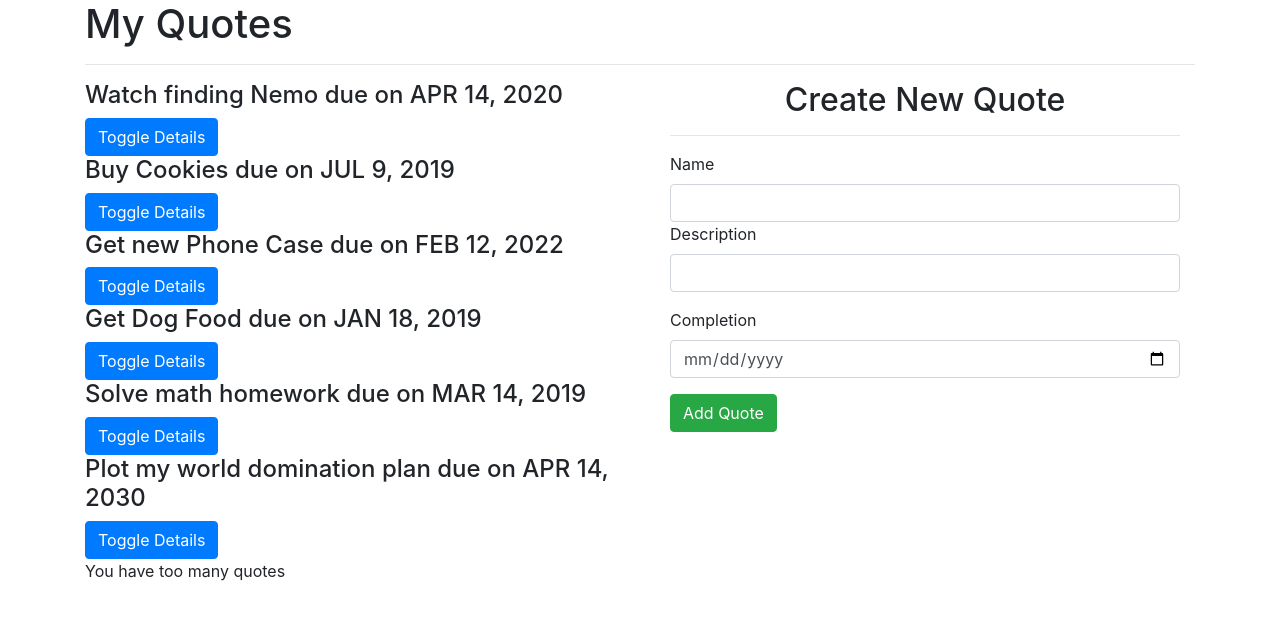
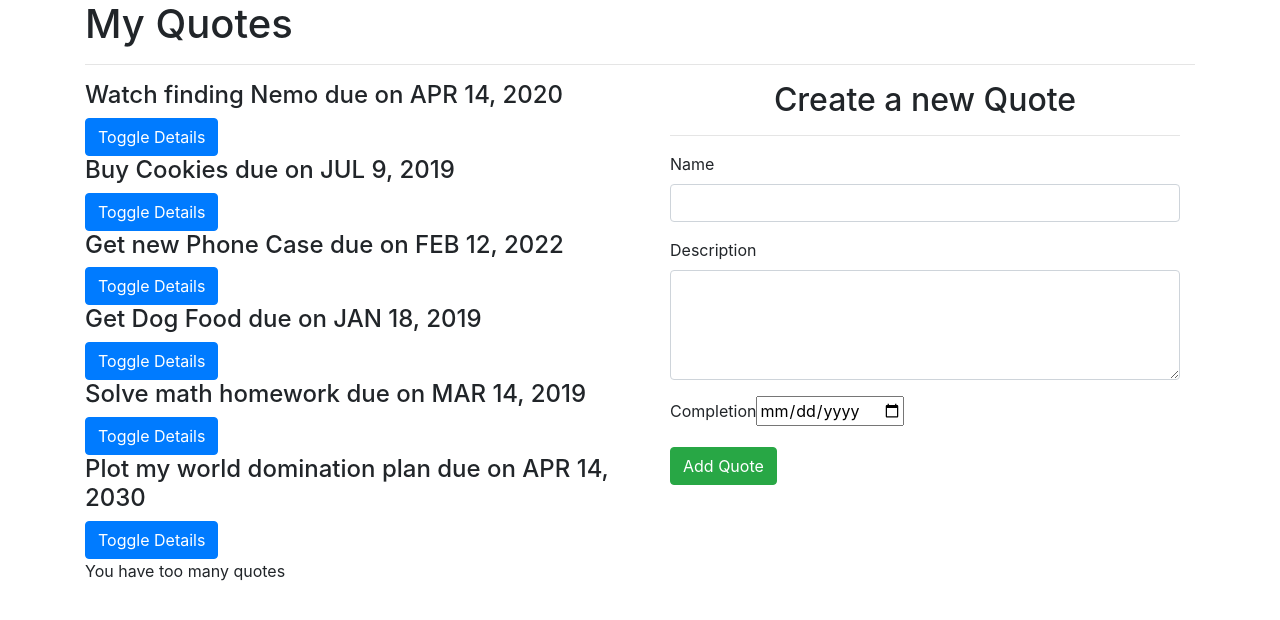
Before and after one commit to kiprotichdominic/Quotes-App, an Angular app: page / in a window 1280 px wide. Shown: the top 620 px of the page. Built offline with nearby package versions, Linux system fonts and the light colour scheme.

Commit message:
add dubmit form and ngmofrl

```diff
--- a/src/app/quote-form/quote-form.component.html
+++ b/src/app/quote-form/quote-form.component.html
@@ -1,25 +1,57 @@
 <div class="container-fluid">
-  <h2 class="text-center">Create New Quote</h2>
+  <h2 class="text-center">Create a new Quote</h2>
   <hr />
-  <form>
-    <div class="formgroup">
+  <form #quoteForm="ngForm" (ngSubmit)='submitGoal()'>
+    <div class="form-group">
       <label for="name">Name</label>
-      <input type="text" required id="name" class="form-control" />
+      <input
+        type="text"
+        class="form-control"
+        id="name"
+        [(ngModel)]="newQuote.name"
+        name="name"
+        #name="ngModel"
+        required
+      />
+      <div [hidden]="name.valid || name.pristine" class="alert alert-danger">
+        <p>Name is required</p>
+      </div>
     </div>
     <div class="form-group">
       <label for="description">Description</label>
-      <input
-        type="text"
+      <textarea
+        class="form-control"
         id="description"
         rows="4"
+        [(ngModel)]="newQuote.description"
+        name="description"
+        #description="ngModel"
         required
-        class="form-control"
-      />
+      ></textarea>
+      <div
+        [hidden]="description.valid || description.pristine"
+        class="alert alert-danger"
+      >
+        <p>Description is required</p>
+      </div>
     </div>
     <div class="form-group">
       <label for="complete">Completion</label>
-      <input type="date" required id="complete" class="form-control" />
+      <input
+        type="date"
+        id="complete"
+        [(ngModel)]="newQuote.completeDate"
+        name="completeDate"
+        #completeDate="ngModel"
+        required
+      />
+      <div
+        [hidden]="completeDate.valid || completeDate.pristine"
+        class="alert alert-danger"
+      >
+        <p>Date is required</p>
+      </div>
     </div>
-    <button class="btn btn-success" type="submit">Add Quote</button>
+    <button type="submit" class="btn btn-success">Add Quote</button>
   </form>
 </div>
```
